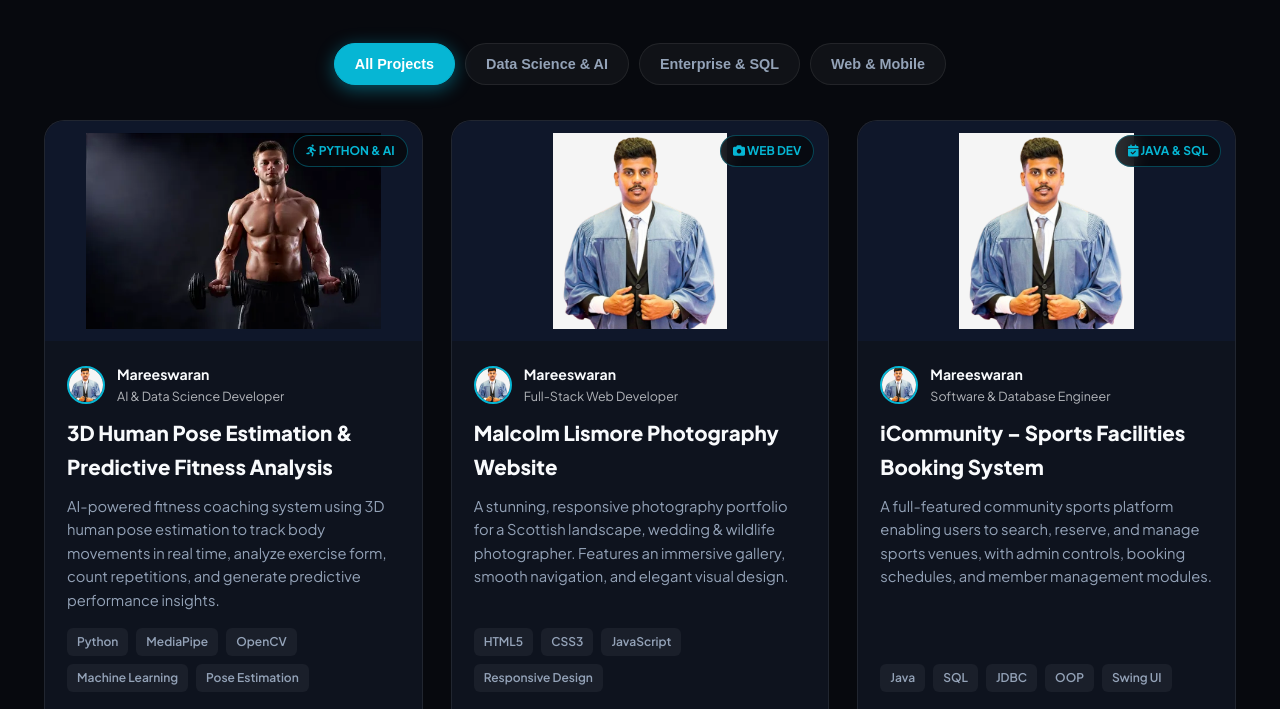
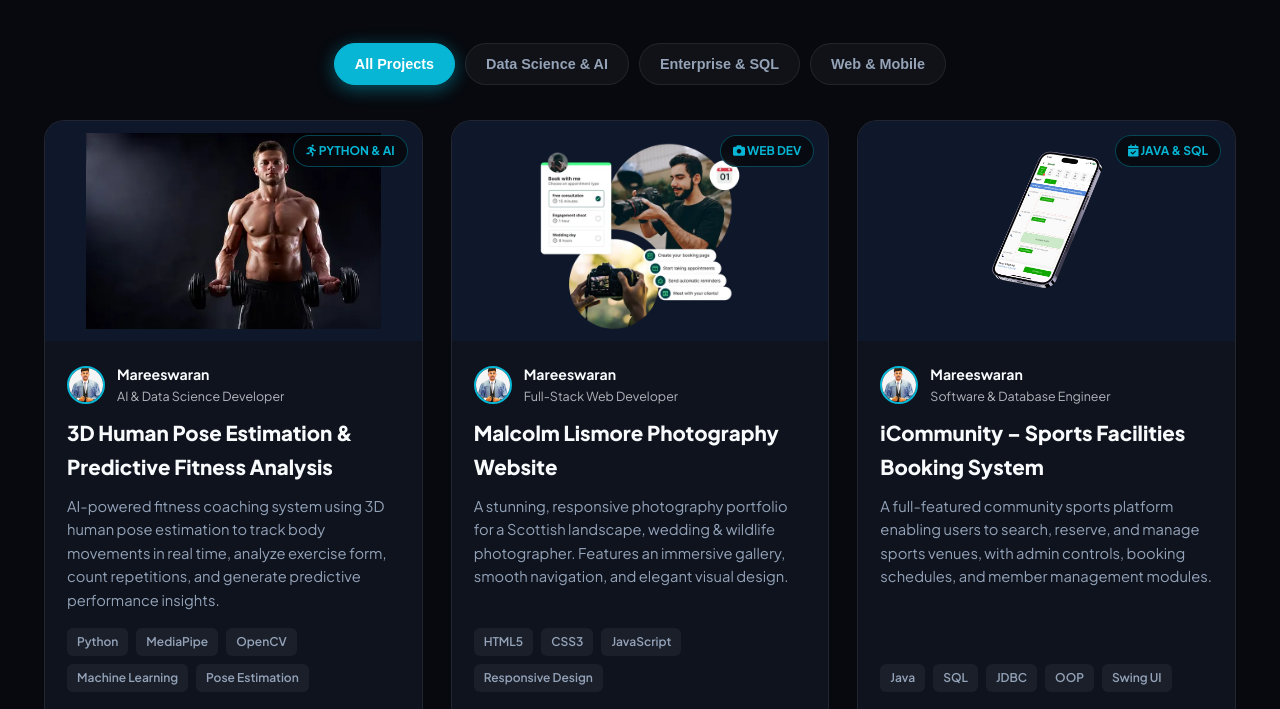
Before and after one commit to MAREESHAN-08/Portfolio, a plain HTML site: page index.html in a window 1280 px wide. Shown: the part 3680-4389 px from the top of the page. Drawn offline with Linux system fonts and the light colour scheme; animation ran at ten frames a second.

Commit message:
Update index.html

```diff
--- a/index.html
+++ b/index.html
@@ -466,7 +466,7 @@
         <!-- Project 2: Photography Website -->
         <div class="project-card" data-category="fullstack">
           <div class="project-img-wrap">
-            <img src="IMG-20250912-WA0027-removebg-preview.png" alt="Photography Website" class="project-img" style="object-fit:contain; background:#0f172a; padding:12px;">
+            <img src="photohoot bookings.webp" alt="Photography Website" class="project-img" style="object-fit:contain; background:#0f172a; padding:12px;">
             <span class="project-badge-tag"><i class="fa-solid fa-camera"></i> Web Dev</span>
           </div>
           <div class="project-content">
@@ -501,7 +501,7 @@
         <!-- Project 3: Community Sports Facilities Booking System -->
         <div class="project-card" data-category="software">
           <div class="project-img-wrap">
-            <img src="IMG-20250912-WA0027-removebg-preview.png" alt="Sports Booking System" class="project-img" style="object-fit:contain; background:#0f172a; padding:12px;">
+            <img src="bookforsport-dashboard.webp" alt="Sports Booking System" class="project-img" style="object-fit:contain; background:#0f172a; padding:12px;">
             <span class="project-badge-tag"><i class="fa-solid fa-calendar-check"></i> Java &amp; SQL</span>
           </div>
           <div class="project-content">
```
